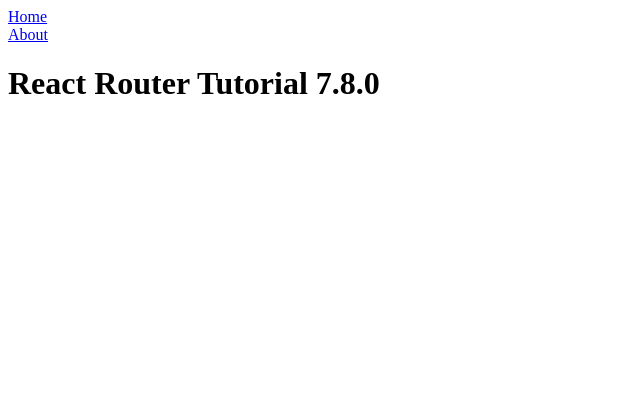
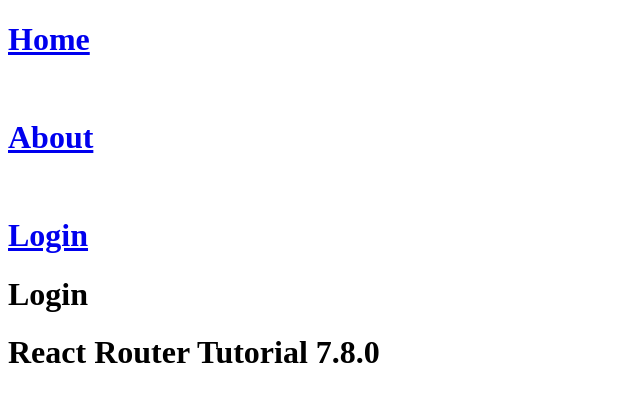
Before and after one commit to AsefRahmanAntik22/React-Router, a React (Vite) app in the folder react-router-7-practice/: page /login in a window 1280 px wide. Shown: the top 402 px of the page, without its empty margins (0-640 px from the left). Built offline with nearby package versions, Linux system fonts and the light colour scheme.

Commit message:
Add link and pages

```diff
--- a/react-router-7-practice/src/App.jsx
+++ b/react-router-7-practice/src/App.jsx
@@ -2,17 +2,21 @@
 import { Route, Routes,Link } from "react-router"
 import Home from "./Home"
 import About from "./About"
+import Login from "./Login"
 function App() {
 
 
   return (
     <>
-    <Link to="/" >Home</Link>
+    <Link to="/" ><h1>Home</h1></Link>
     <br />
-    <Link to="/about" >About</Link>
+    <Link to="/about" ><h1>About</h1></Link>
+    <br />
+    <Link to="/login" ><h1>Login</h1></Link>
     <Routes>
       <Route path="/" element={<Home />} />
       <Route path="/about" element={<About />} />
+      <Route path="/login" element={<Login />} />
     </Routes>
     <h1>React Router Tutorial 7.8.0</h1>
     </>
--- /dev/null
+++ b/react-router-7-practice/src/Login.jsx
@@ -0,0 +1,3 @@
+export default function Login(){
+    return<h1>Login</h1>
+}
```
Also changed, not shown: react-router-7-practice/src/NavBar.jsx (added).
